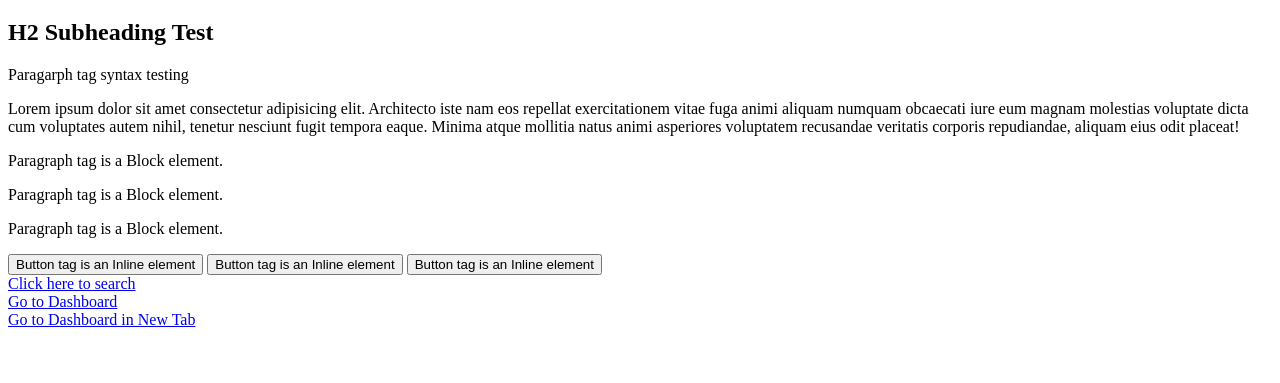
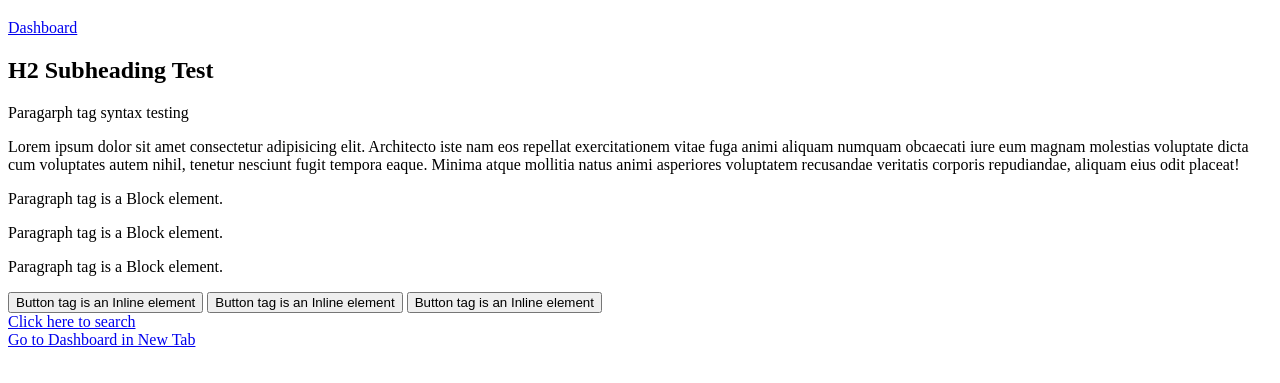
Before and after one commit to paxinstudio/Github-Project-00, a plain HTML site: page index.html in a window 1280 px wide. Shown: the part 61-444 px from the top of the page. Drawn offline with Linux system fonts and the light colour scheme.

Commit message:
1st html major change

```diff
--- a/index.html
+++ b/index.html
@@ -7,8 +7,12 @@
     <title>Document</title>
 </head>
 <body>
-
    <h1>HTML Crash Course Paxton</h1>
+   <nav>
+       <div>
+           <a href="/dashboard.html">Dashboard</a>
+        </div>
+    </nav>
    <h2>H2 Subheading Test</h2>
     <p>Paragarph tag syntax testing</p>
     <p>Lorem ipsum dolor sit amet consectetur adipisicing elit. Architecto iste nam eos repellat exercitationem vitae fuga animi aliquam numquam obcaecati iure eum magnam molestias voluptate dicta cum voluptates autem nihil, tenetur nesciunt fugit tempora eaque. Minima atque mollitia natus animi asperiores voluptatem recusandae veritatis corporis repudiandae, aliquam eius odit placeat!</p>
@@ -20,7 +24,7 @@
     <button>Button tag is an Inline element</button>
     <div> </div>
    <div><a href="https://google.com.au" target="_blank">Click here to search</a></div>
-   <div><a href="/dashboard.html">Go to Dashboard</a></div>
+
    <div><a href="/dashboard.html" target="_blank">Go to Dashboard in New Tab</a></div>
 </body>
 </html>
```
Also changed, not shown: dashboard.html (+1 -2 lines).
